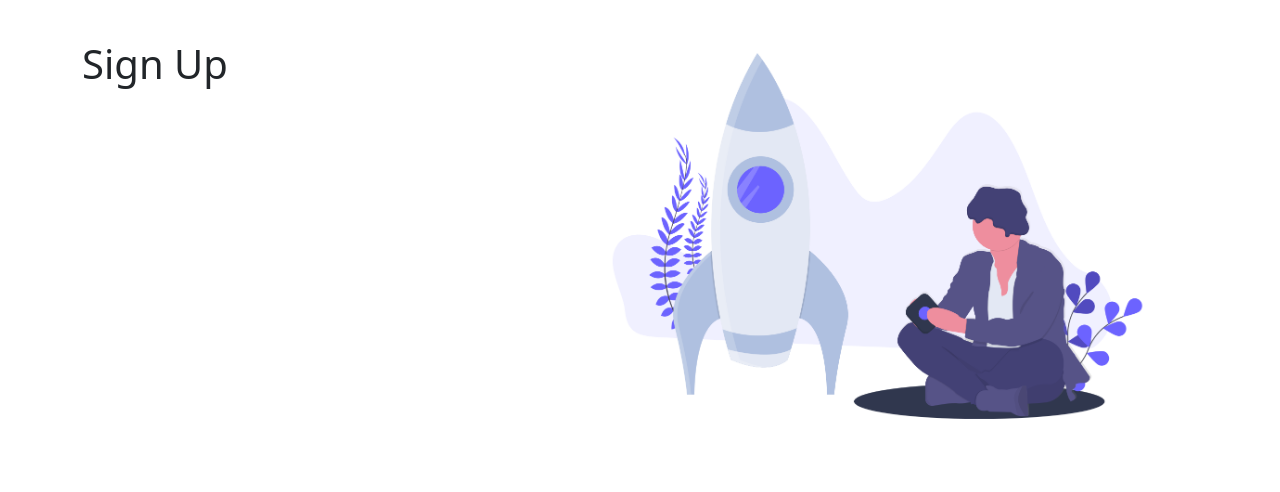
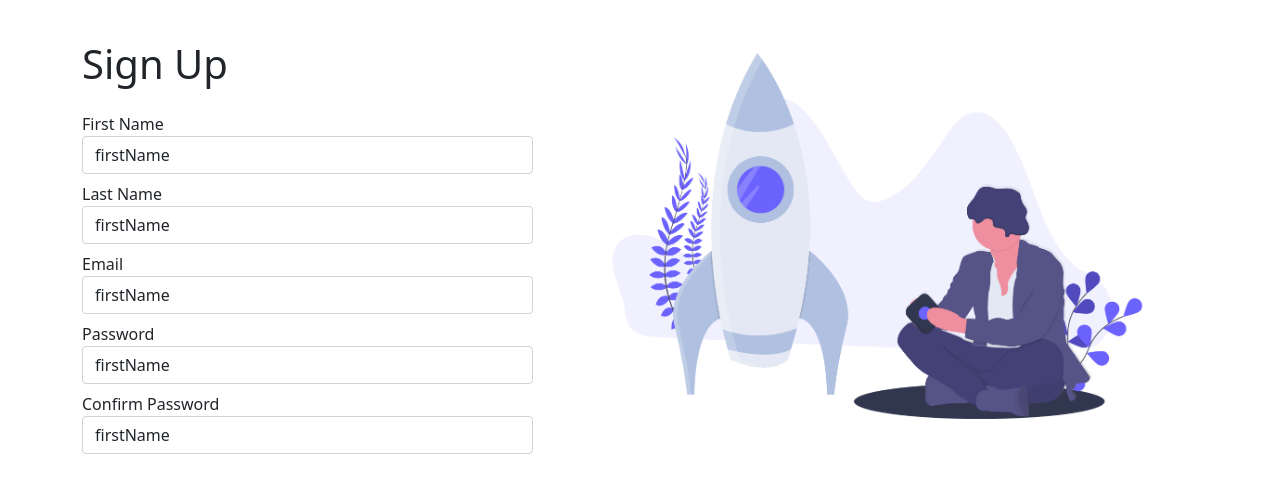
Before and after one commit to IlyaKrapivnoy/react_form_validation_with_formik_and_yup, a React (Create React App) app: page / in a window 1280 px wide. Shown: the top 492 px of the page. Built offline with nearby package versions, Linux system fonts and the light colour scheme.

Commit message:
add fields

```diff
--- a/src/components/Signup.jsx
+++ b/src/components/Signup.jsx
@@ -1,4 +1,5 @@
 import { Formik, Form } from 'formik';
+import TextField from './TextField';
 
 const Signup = () => {
     return (
@@ -15,7 +16,33 @@ const Signup = () => {
                 <div>
                     <h1 className='my-4 font-weight-bold-display-4'>Sign Up</h1>
                     {console.log(formik)}
-                    <Form></Form>
+                    <Form>
+                        <TextField
+                            label='First Name'
+                            value='firstName'
+                            type='text'
+                        />
+                        <TextField
+                            label='Last Name'
+                            value='firstName'
+                            type='text'
+                        />
+                        <TextField
+                            label='Email'
+                            value='firstName'
+                            type='text'
+                        />
+                        <TextField
+                            label='Password'
+                            value='firstName'
+                            type='text'
+                        />
+                        <TextField
+                            label='Confirm Password'
+                            value='firstName'
+                            type='text'
+                        />
+                    </Form>
                 </div>
             )}
         </Formik>
--- /dev/null
+++ b/src/components/TextField.jsx
@@ -0,0 +1,20 @@
+import { useField } from 'formik';
+
+const TextField = ({ label, ...props }) => {
+    const [field, meta] = useField(props);
+
+    return (
+        <div className='mb-2'>
+            <label htmlFor={field.name}>{label}</label>
+
+            <input
+                className='form-control shadow-none'
+                {...field}
+                {...props}
+                autoComplete='off'
+            />
+        </div>
+    );
+};
+
+export default TextField;
```
